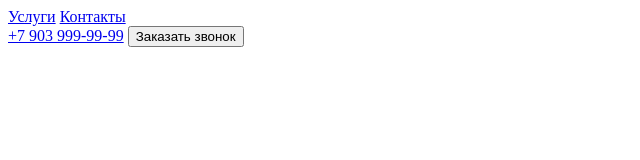
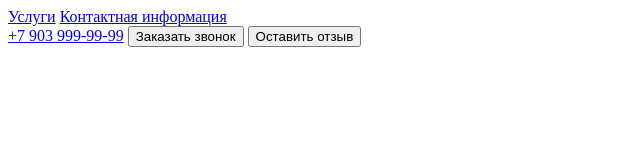
Before and after one commit to Kristi1988/new-project, a plain HTML site: page index.html in a window 1280 px wide. Shown: the whole page, without its empty margins (0-640 px from the left). Drawn offline with nearby package versions, Linux system fonts and the light colour scheme.

Commit message:
changed menu, title and add button

```diff
--- a/index.html
+++ b/index.html
@@ -3,7 +3,7 @@
 <head>
     <meta charset='utf-8'>
     <meta http-equiv='X-UA-Compatible' content='IE=edge'>
-    <title>Смарт-Экспресс — сайт находится в разработке</title>
+    <title>Смарт-Экспресс — все еще сайт находится в разработке</title>
     <meta name='viewport' content='width=device-width, initial-scale=1'>
     <script src='js/jquery-3.6.0.min.js'></script>
 </head>
@@ -11,11 +11,12 @@
     <header>
         <nav>
             <a href="#services">Услуги</a>
-            <a href="#contacts">Контакты</a>
+            <a href="#contacts">Контактная информация</a>
         </nav>
         <div>
             <a href="tel:+79039999999">+7 903 999-99-99</a>
             <button>Заказать звонок</button>
+            <button>Оставить отзыв</button>
         </div>
     </header>
 </body>
```
